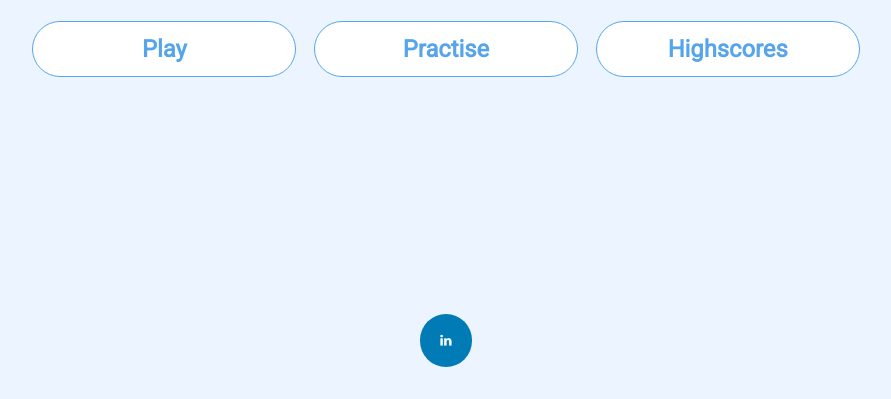
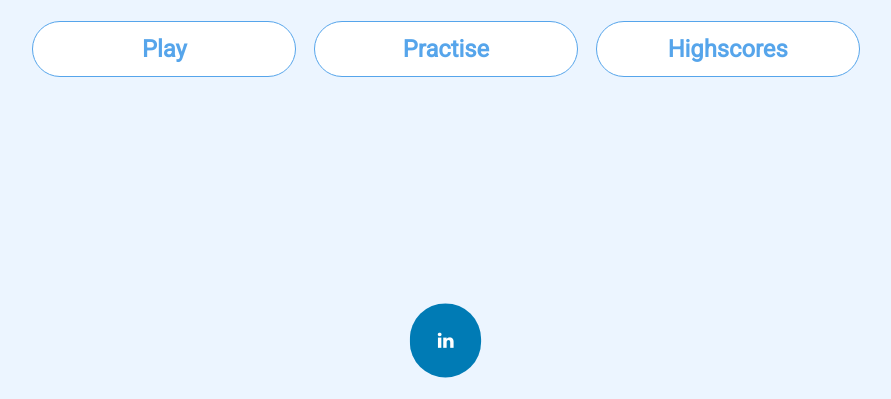
Before and after one commit to gulam101/Football-Quiz-App, a plain HTML site: page index.html in a window 1280 px wide. In both pictures the pointer is over the link 640 px from the left and 741 px from the top of the page. Shown: the part 401-800 px from the top of the page, without its empty margins (194-1085 px from the left). Drawn offline with Linux system fonts and the light colour scheme.

Commit message:
Added Hover Animation on Icons

```diff
--- a/style.css
+++ b/style.css
@@ -184,7 +184,6 @@ footer {
   justify-content: center;
 }
 
-
 .fa {
  padding: 20px;
  font-size: 30px;
@@ -200,3 +199,8 @@ footer {
   background: #007bb5;
   color: white;
 }
+
+.fa-linkedin:hover {
+  transform: scale(1.4);
+  transition: ease-in-out 200ms;
+}
```
